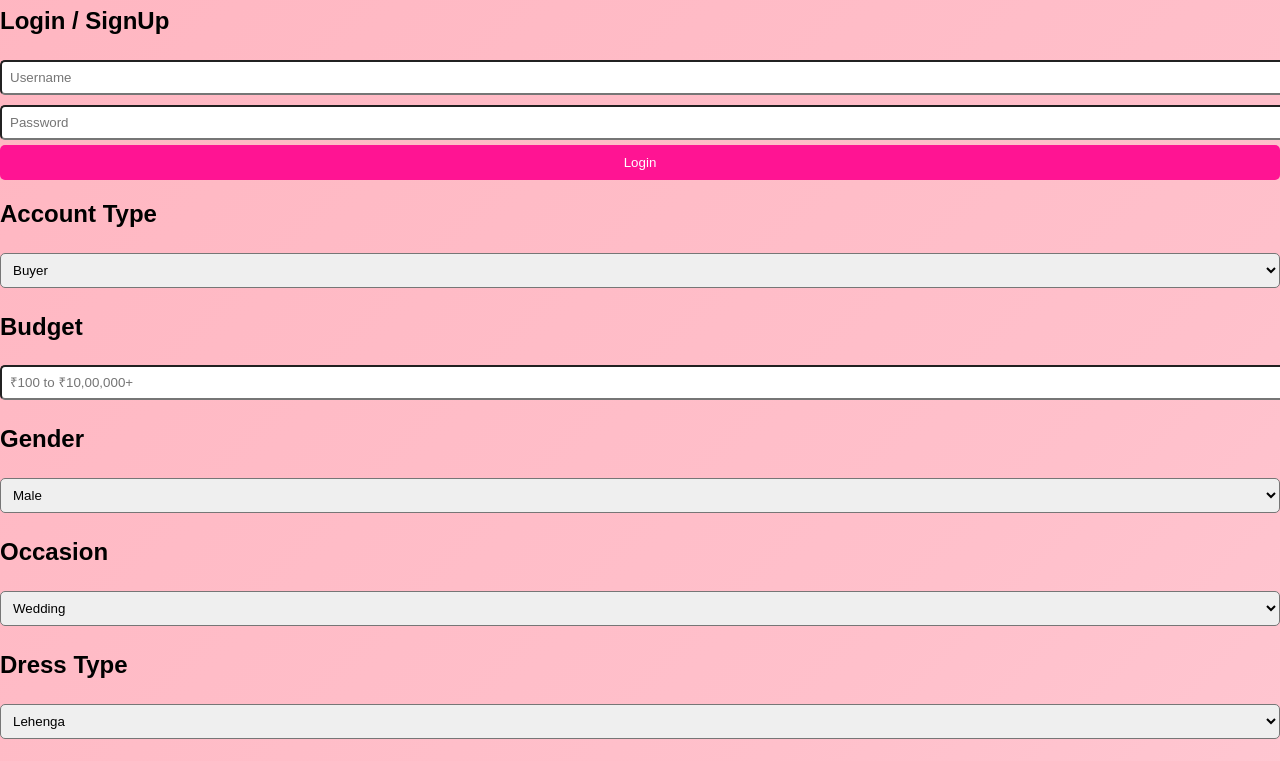
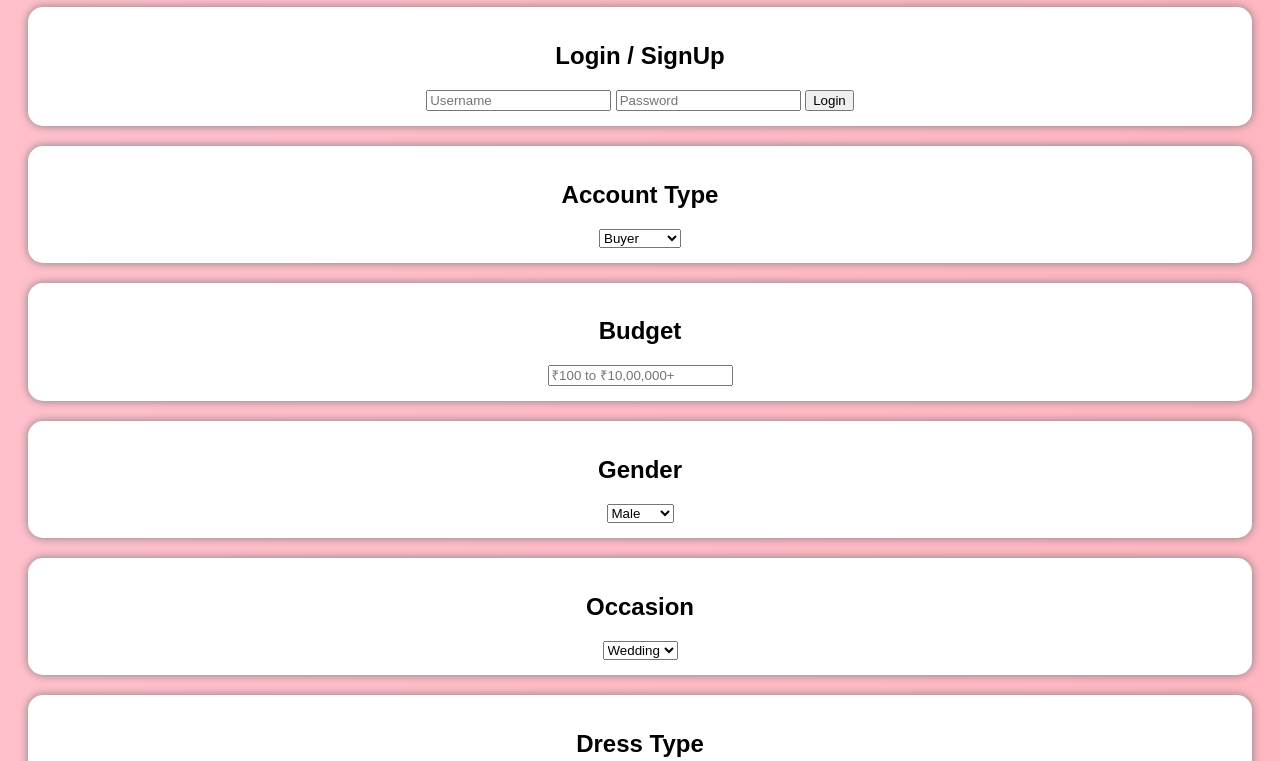
Before and after one commit to sohinigope92-sys/pocketrunway, a plain HTML site: page index.html in a window 1280 px wide. Shown: the part 74-835 px from the top of the page. Drawn offline with Linux system fonts and the light colour scheme.

Commit message:
Update style.css

```diff
--- a/style.css
+++ b/style.css
@@ -1,49 +1,32 @@
 body{
-margin:0;
+background:linear-gradient(to right,#ffc0cb,#ffb6c1);
 font-family:Arial;
-background:linear-gradient(135deg,#ffb6c1,#ffc0cb,#ffd1dc);
+text-align:center;
 }
 
-header{
-background:#ff69b4;
-color:white;
-text-align:center;
-padding:20px;
+.box{
+background:white;
+margin:20px;
+padding:15px;
+border-radius:15px;
+box-shadow:0px 0px 10px grey;
 }
 
-.container{
+#products{
 display:flex;
 flex-wrap:wrap;
 justify-content:center;
 }
 
 .card{
-background:rgba(255,255,255,0.7);
-backdrop-filter:blur(10px);
-width:300px;
-margin:15px;
-padding:15px;
-border-radius:15px;
-box-shadow:0 4px 15px rgba(0,0,0,0.2);
+background:white;
+margin:10px;
+padding:10px;
+width:150px;
+box-shadow:0px 0px 5px grey;
 }
 
-input,select{
-width:100%;
-padding:8px;
-margin:5px 0;
-border-radius:5px;
+img{
+width:100px;
+height:100px;
 }
-
-button{
-background:#ff1493;
-color:white;
-border:none;
-padding:10px;
-width:100%;
-cursor:pointer;
-border-radius:5px;
-}
-
-button:hover{
-background:#ff69b4;
-}
```
